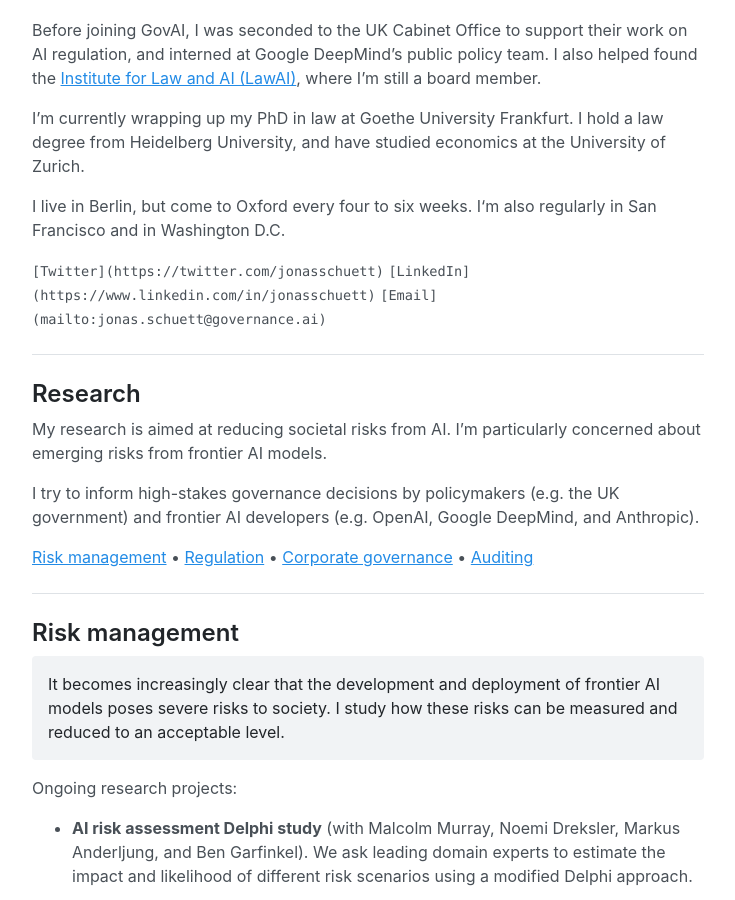
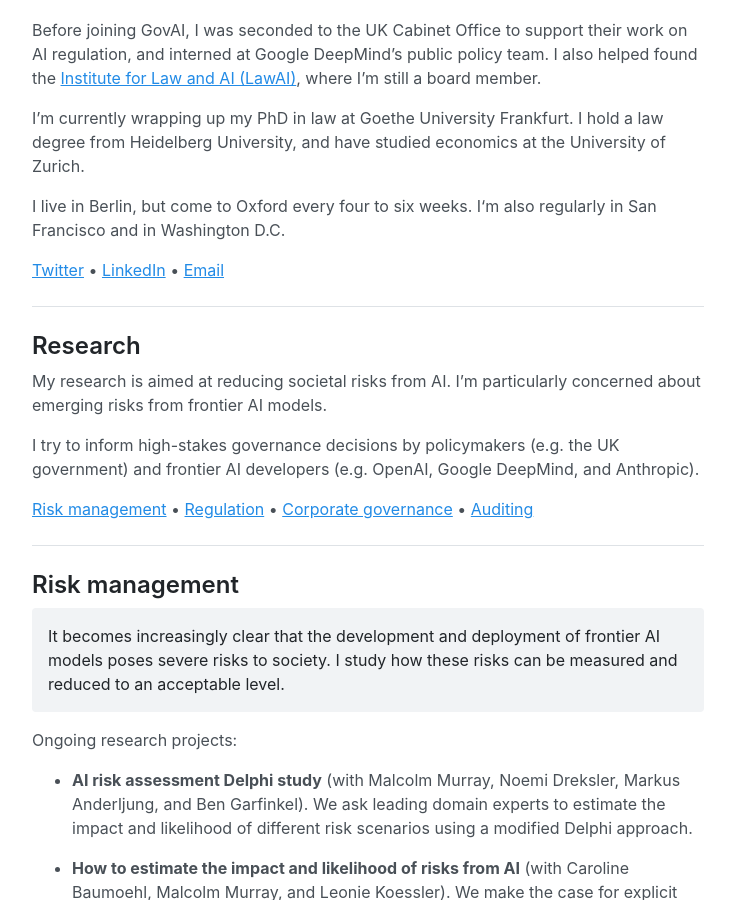
Before and after one commit to jonasschuett/jonasschuett.github.io, a Jekyll site: the page built from _posts/2020-04-04-introduction.md, in a window 1280 px wide and 900 px high, scrolled down 778 px. Shown: the whole window, without its empty margins (272-1007 px from the left). Built offline with Jekyll 4.4.1, drawn with Linux system fonts in a browser that asks for light colours.

Commit message:
Update 2020-04-04-introduction.md

```diff
--- a/_posts/2020-04-04-introduction.md
+++ b/_posts/2020-04-04-introduction.md
@@ -14,7 +14,7 @@ I’m currently wrapping up my PhD in law at Goethe University Frankfurt. I hold
 
 I live in Berlin, but come to Oxford every four to six weeks. I‘m also regularly in San Francisco and in Washington D.C.
 
-`[Twitter](https://twitter.com/jonasschuett)` `[LinkedIn](https://www.linkedin.com/in/jonasschuett)` `[Email](mailto:jonas.schuett@governance.ai)`
+[Twitter](https://twitter.com/jonasschuett) • [LinkedIn](https://www.linkedin.com/in/jonasschuett) • [Email](mailto:jonas.schuett@governance.ai)
 
 ---
 
```
